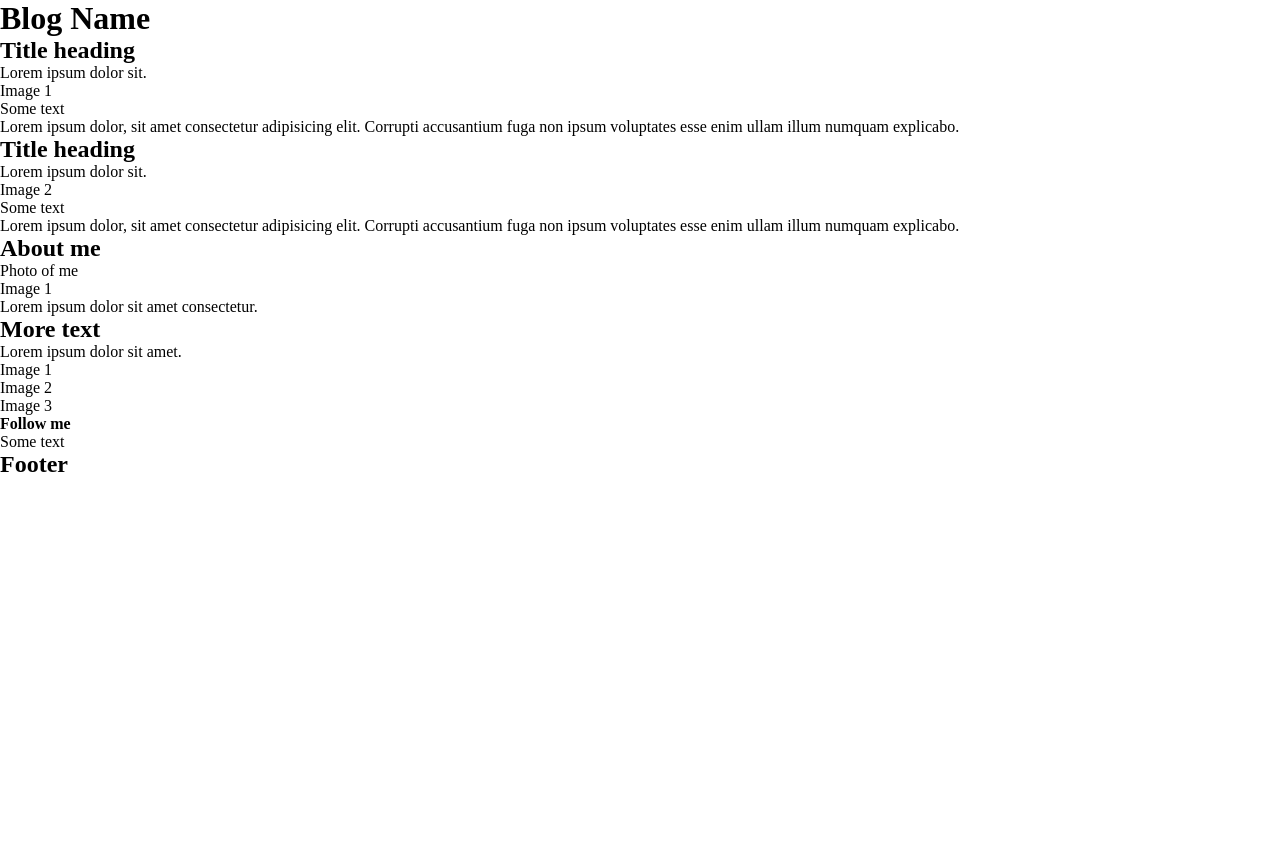
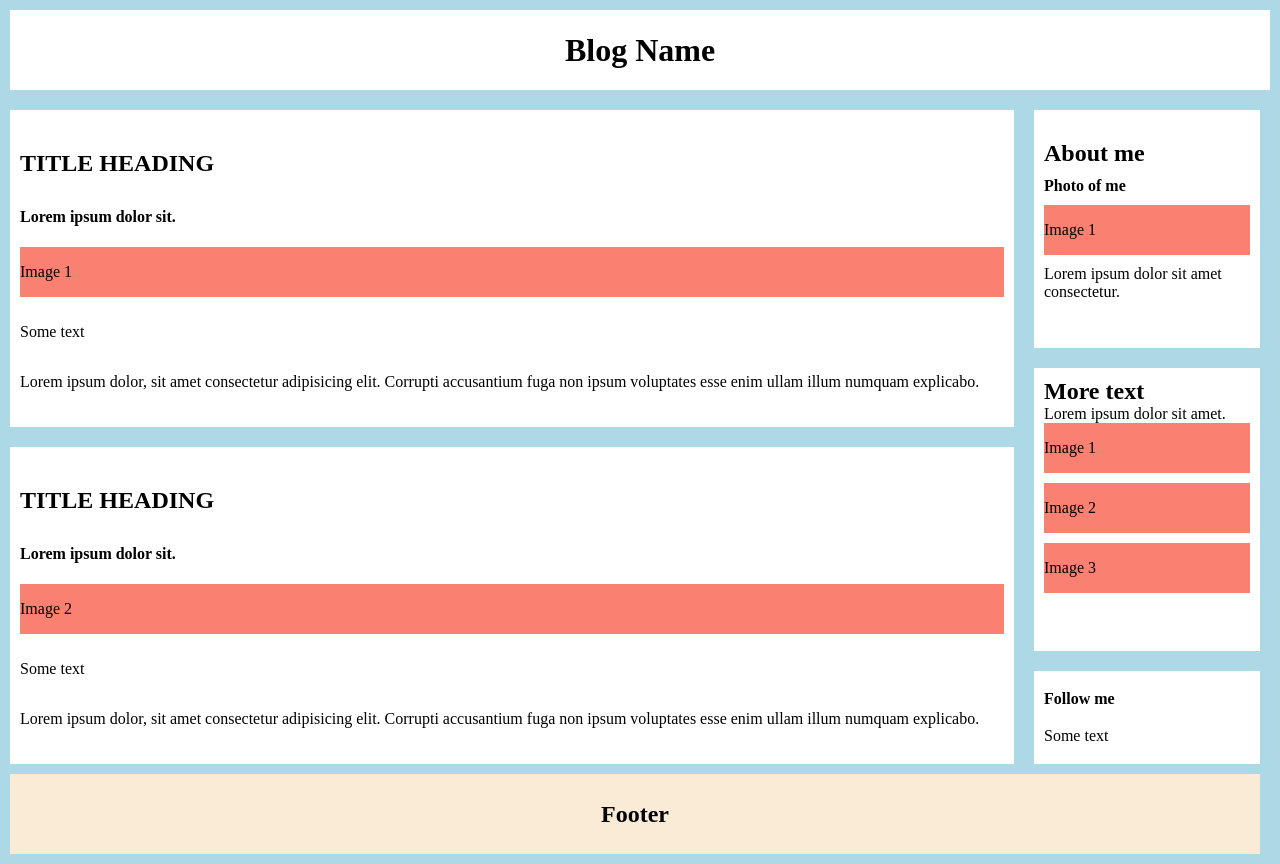
Before and after one commit to Burgundy13/Grid-practice, a plain HTML site: page index.html in a window 1280 px wide. Before the commit the page ends 800 px from the top, so only its background shows below. Drawn offline with Linux system fonts and the light colour scheme.

Commit message:
Style added, done

```diff
--- a/index.html
+++ b/index.html
@@ -16,7 +16,7 @@
 		<!-- Header end-->
 
 		<!-- Main -->
-
+		<div id="wrap">
 			<main>
 				<section class="first">
 					<h2 class="section-title">Title heading</h2>
@@ -49,7 +49,7 @@
 			<aside>
 				<section class="about">
 					<h2 class="about-title">About me</h2>
-				<p class="about-oar">Photo of me</p>
+					<p class="about-par">Photo of me</p>
 					<div class="about-img">Image 1</div>
 					<p>Lorem ipsum dolor sit amet consectetur.</p>
 				</section>
@@ -67,7 +67,7 @@
 					<p>Some text</p>
 				</section>
 			</aside>
-
+		</div>
 		<!-- Aside end -->
 
 		<!-- Footer -->
--- a/style.css
+++ b/style.css
@@ -3,3 +3,130 @@
 	margin: 0;
 	padding: 0;
 }
+
+body {
+	background-color: lightblue;
+}
+
+.header,
+.first,
+.second,
+.about,
+.more,
+.follow {
+	background-color: #fff;
+	padding: 10px;
+	margin: 10px;
+}
+
+.header {
+	display: grid;
+	height: 80px;
+	place-items: center;
+}
+
+#wrap {
+	display: grid;
+	grid-template-columns: 80fr 20fr;
+}
+
+main {
+	display: grid;
+	grid-template-columns: auto;
+	grid-template-areas: 'first' 'second';
+	gap: 10px;
+}
+
+aside {
+	display: grid;
+	grid-template-columns: auto;
+	grid-template-areas: 'about' 'more' 'follow';
+	gap: 10px;
+	margin-right: 10px;
+}
+
+.first {
+	grid-area: first;
+	margin-bottom: 0;
+}
+
+.second {
+	grid-area: second;
+}
+
+.about {
+	grid-area: about;
+}
+
+.more {
+	grid-area: more;
+}
+
+.follow {
+	grid-area: follow;
+}
+
+.first .section-title {
+	text-transform: uppercase;
+	padding-top: 30px;
+	padding-bottom: 20px;
+}
+
+.first .section-par {
+	font-weight: bold;
+	padding-bottom: 10px;
+}
+
+.section-img,
+.about-img,
+.more-img {
+	background-color: salmon;
+	height: 50px;
+	display: grid;
+	align-items: center;
+	margin-bottom: 10px;
+}
+
+.first p {
+	display: grid;
+	height: 50px;
+	align-items: center;
+}
+
+.first .desc {
+	margin-bottom: 10px;
+}
+
+.about .about-title {
+	margin-top: 20px;
+	margin-bottom: 10px;
+	font-weight: 600;
+}
+
+.about .about-par {
+	margin-bottom: 10px;
+	font-weight: bold;
+}
+
+.about,
+.more,
+.follow {
+	margin-bottom: 0;
+}
+
+.follow {
+	display: grid;
+	align-items: center;
+}
+
+.footer {
+	background-color: antiquewhite;
+	margin: 10px 20px 10px 10px;
+	display: grid;
+	height: 80px;
+	place-items: center;
+}
+
+.footer {
+	font-weight: bold;
+}
```
Lines whose indentation alone changed are shown as unchanged.
